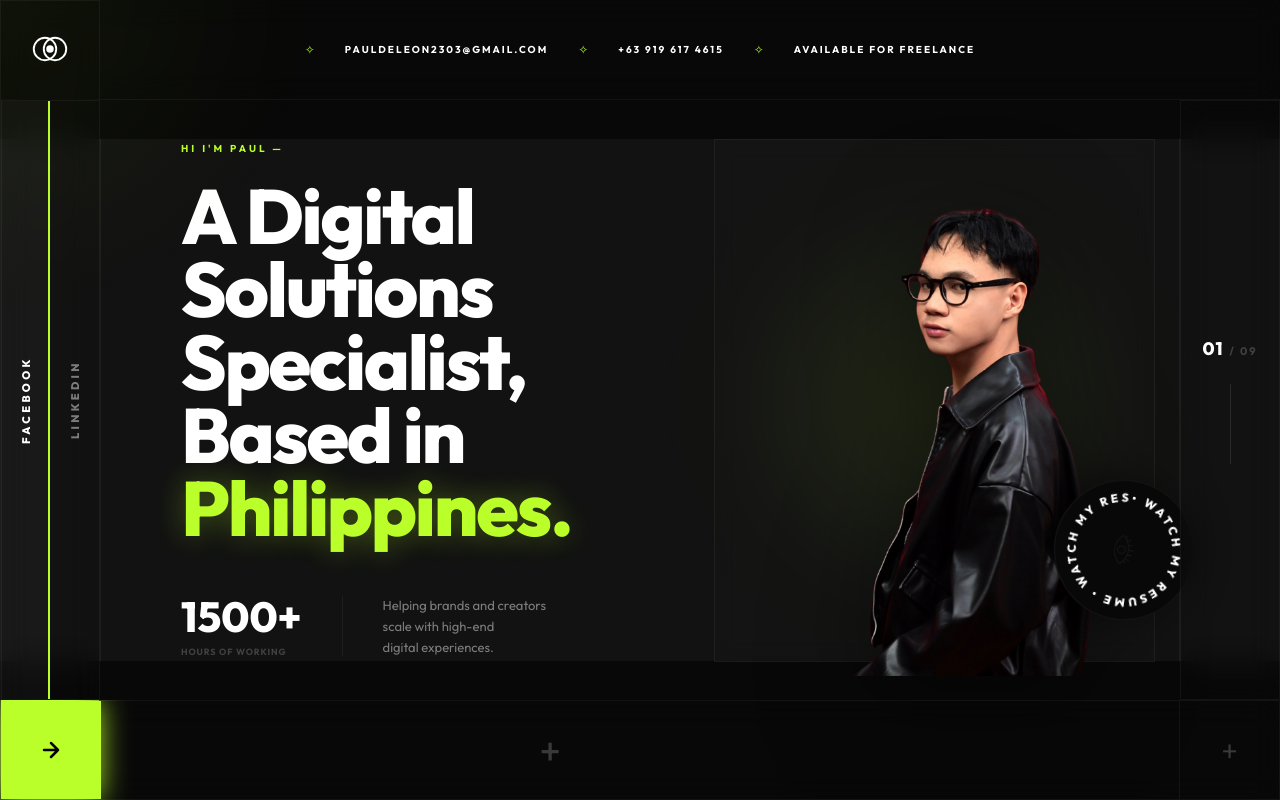
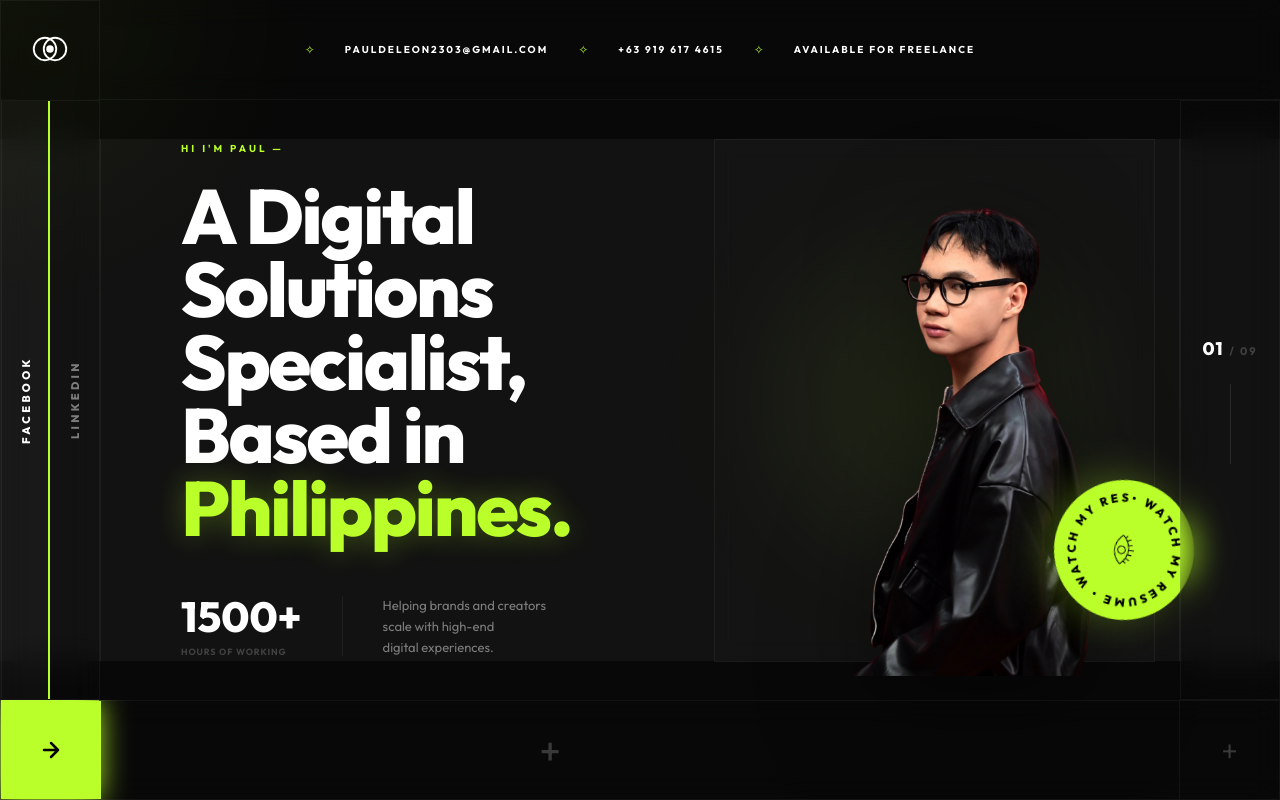
Before and after one commit to pauldl23/Portfolio-SoftwareEngineer-FullStackDev, a React (Vite) app: page / in a window 1280 px wide. Built offline with nearby package versions, Linux system fonts and the light colour scheme.

Commit message:
Ensure all 'Watch My Resume' icons are yellow (lime) and clickable (fix pointer-events)

```diff
--- a/src/components/HeroSection.jsx
+++ b/src/components/HeroSection.jsx
@@ -61,7 +61,7 @@ const HeroSection = () => {
                 <img src="assets/8_eye.png" alt="eye" className="eye-icon" />
                 <svg viewBox="0 0 100 100" className="badge-svg">
                   <path id="circlePathHero" d="M 50, 50 m -35, 0 a 35,35 0 1,1 70,0 a 35,35 0 1,1 -70,0" fill="transparent" />
-                  <text className="badge-text" fill="white">
+                  <text className="badge-text">
                     <textPath xlinkHref="#circlePathHero">
                       • WATCH MY RESUME • WATCH MY RESUME
                     </textPath>
--- a/src/index.css
+++ b/src/index.css
@@ -418,18 +418,20 @@ body {
   position: relative;
   width: 100%;
   height: 100%;
-  background: var(--bg-primary);
-  border: 1px solid var(--glass-border);
+  background: var(--accent-lime);
+  border: 1px solid var(--accent-lime);
   border-radius: 50%;
   display: flex;
   align-items: center;
   justify-content: center;
-  box-shadow: 0 10px 40px rgba(0,0,0,0.5);
+  box-shadow: 0 10px 40px rgba(186, 255, 41, 0.3);
+  cursor: pointer;
 }
 
 .eye-icon {
   width: 30px;
   height: auto;
+  filter: brightness(0);
 }
 
 .badge-svg {
@@ -446,6 +448,7 @@ body {
   font-weight: 800;
   letter-spacing: 2px;
   text-transform: uppercase;
+  fill: #000;
 }
 
 .hero-corner-detail {
@@ -2528,11 +2531,12 @@ body {
 .contact-resume-badge {
   width: 130px;
   height: 130px;
-  pointer-events: none;
+  pointer-events: auto;
   display: flex;
   align-items: center;
   justify-content: center;
   z-index: 10;
+  cursor: pointer;
 }
 
 @keyframes spin {
```
